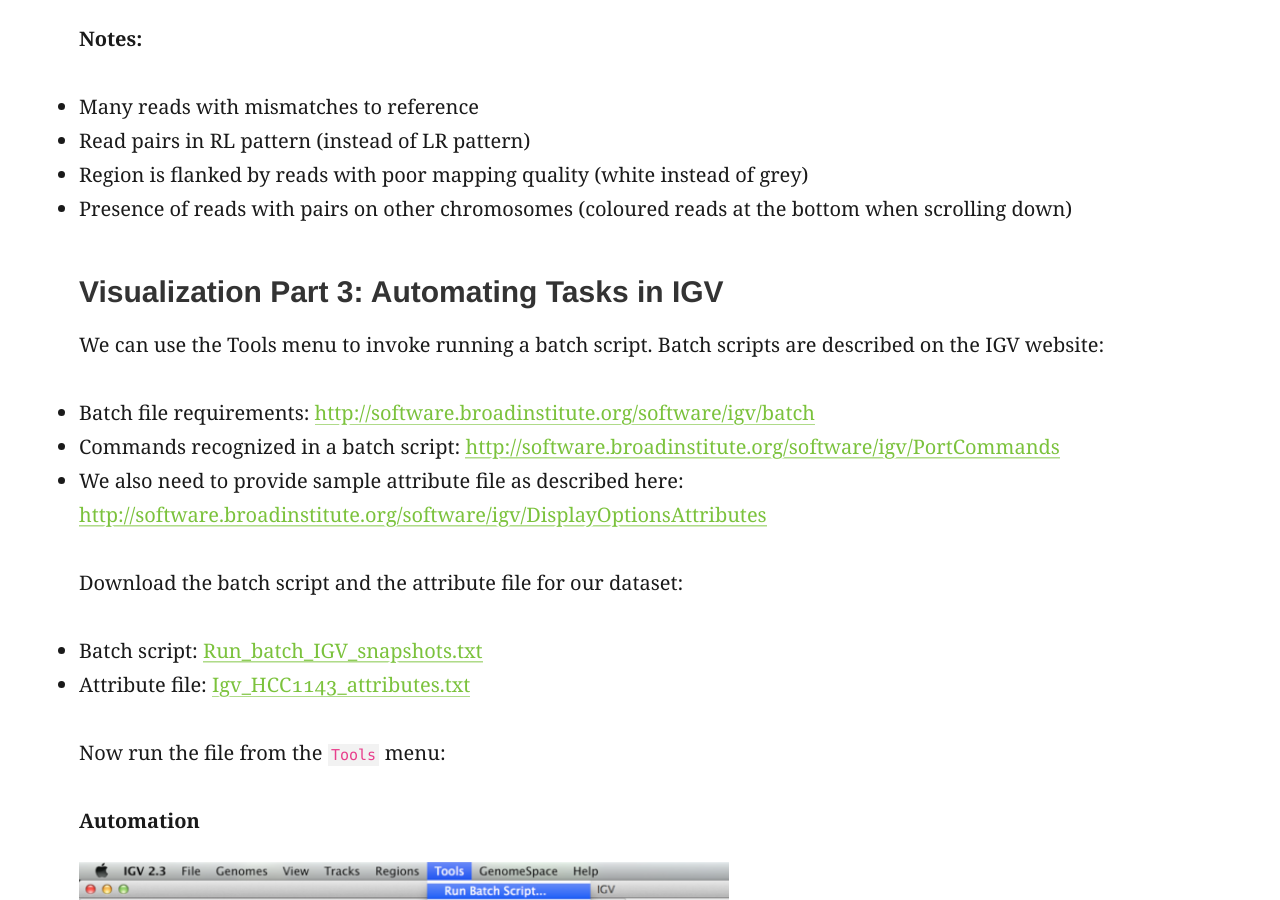
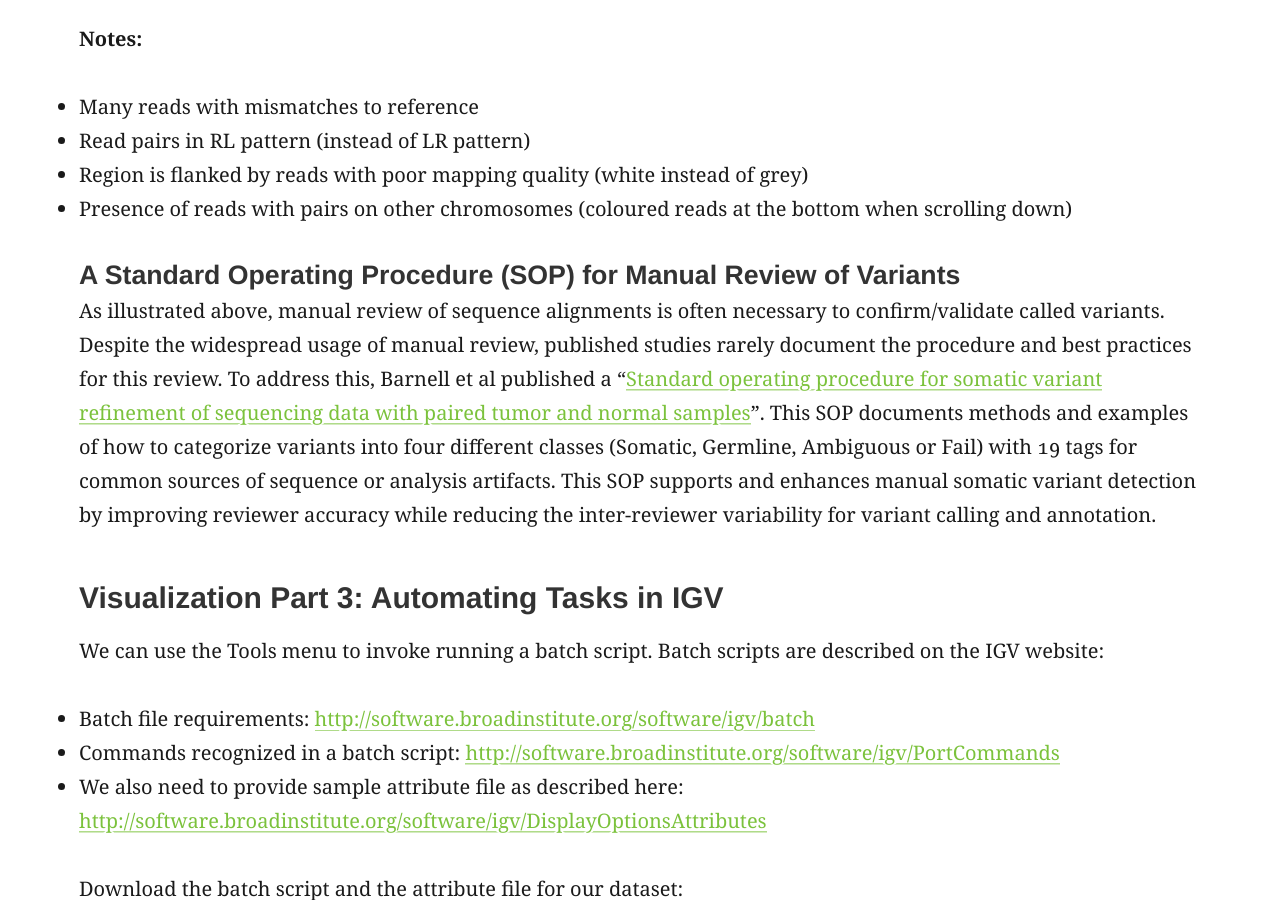
Before and after one commit to griffithlab/genviz.org, a Jekyll site: the page built from _posts/0001-05-01-GenomeBrowsingIGV.md, in a window 1280 px wide and 900 px high, scrolled down 16944 px. Built offline with Jekyll 4.4.1, drawn with Linux system fonts in a browser that asks for light colours; nearby versions of some CDN libraries.

Commit message:
added reference to manual review SOP to IGV module

```diff
--- a/_posts/0001-05-01-GenomeBrowsingIGV.md
+++ b/_posts/0001-05-01-GenomeBrowsingIGV.md
@@ -80,7 +80,7 @@ We will be using the breast cancer cell line HCC1143 to visualize alignments. Fo
 
 **HCC1143 Alignments to hg19:**
 * [HCC1143.normal.21.19M-20M.bam](http://genomedata.org/gen-viz-workshop/IGV/HCC1143.normal.21.19M-20M.bam)
-* [HCC1143.normal.21.19M-20M.bam.bai](http://genomedata.org/gen-viz-workshop/IGV/hcc1143/HCC1143.normal.21.19M-20M.bam.bai)
+* [HCC1143.normal.21.19M-20M.bam.bai](http://genomedata.org/gen-viz-workshop/IGV/HCC1143.normal.21.19M-20M.bam.bai)
 
 Copy the files to your local drive, and in IGV choose `File` > `Load from File...`, select the bam file, and click `OK`. Note that the bam and index files must be in the same directory for IGV to load these properly. Alternatively, you can copy the link location and load `File` > `Load from URL...`.
 
@@ -240,6 +240,10 @@ Navigate to region `chr21:19,089,694-19,095,362`
 * Region is flanked by reads with poor mapping quality (white instead of grey)
 * Presence of reads with pairs on other chromosomes (coloured reads at the bottom when scrolling down)
 
+#### A Standard Operating Procedure (SOP) for Manual Review of Variants
+
+As illustrated above, manual review of sequence alignments is often necessary to confirm/validate called variants. Despite the widespread usage of manual review, published studies rarely document the procedure and best practices for this review. To address this, Barnell et al published a "[Standard operating procedure for somatic variant refinement of sequencing data with paired tumor and normal samples](https://doi.org/10.1038/s41436-018-0278-z)". This SOP documents methods and examples of how to categorize variants into four different classes (Somatic, Germline, Ambiguous or Fail) with 19 tags for common sources of sequence or analysis artifacts. This SOP supports and enhances manual somatic variant detection by improving reviewer accuracy while reducing the inter-reviewer variability for variant calling and annotation.
+
 ### Visualization Part 3: Automating Tasks in IGV
 
 We can use the Tools menu to invoke running a batch script. Batch scripts are described on the IGV website:
```
